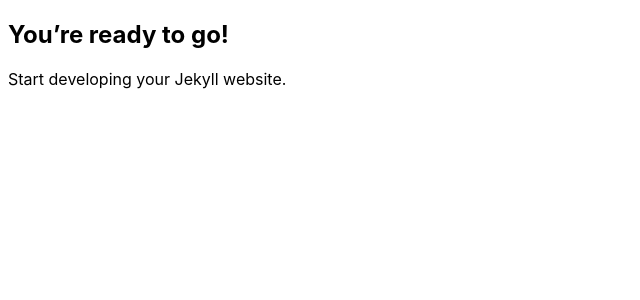
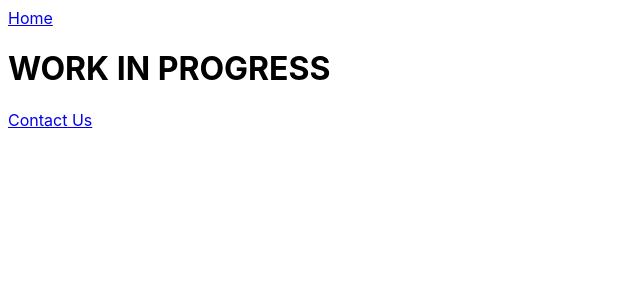
Before and after one commit to kodekafe-spill/website, a Jekyll site: the page built from index.html, in a window 1280 px wide. Shown: the top 300 px of the page, without its empty margins (0-640 px from the left). Built offline with Jekyll 4.4.1, drawn with Linux system fonts in a browser that asks for light colours.

Commit message:
Lots of changes

```diff
--- a/_config.yml
+++ b/_config.yml
@@ -1,3 +1,3 @@
-url: "" # the base hostname & protocol for your site, e.g. http://example.com
-baseurl: "" # the subpath of your site, e.g. /blog
-title: "" # the name of your site, e.g. ACME Corp.
+url: "https://kodekafe.netlify.com" # the base hostname & protocol for your site, e.g. http://example.com
+baseurl: "/" # the subpath of your site, e.g. /blog
+title: "KodeKafe" # the name of your site, e.g. ACME Corp.
--- /dev/null
+++ b/_includes/footer.html
@@ -0,0 +1,3 @@
+<footer>
+  <a href="/contact">Contact Us</a>
+</footer>
--- /dev/null
+++ b/_includes/header.html
@@ -0,0 +1,3 @@
+<header>
+  <a href="/">Home</a>
+</header>
--- a/_layouts/default.html
+++ b/_layouts/default.html
@@ -7,6 +7,8 @@
     <link rel="stylesheet" href="{{ "/assets/css/main.css" | relative_url }}">
   </head>
   <body>
+    {%- include header.html -%}
     {{ content}}
+    {%- include footer.html -%}
   </body>
 </html>
--- a/_sass/main.scss
+++ b/_sass/main.scss
@@ -7,3 +7,7 @@ body {
   color: $bodyColor;
   font-family: $bodyFont;
 }
+
+@import
+  "chunks/footer",
+  "chunks/header";
--- /dev/null
+++ b/contact/index.html
@@ -0,0 +1,6 @@
+---
+layout: default
+title: "Contact Us"
+---
+
+<h1>WORK IN PROGRESS!</h1>
--- /dev/null
+++ b/index.html
@@ -0,0 +1,6 @@
+---
+layout: default
+title: "Work in progress"
+---
+
+<h1>WORK IN PROGRESS</h1>
--- a/index.md
+++ /dev/null
@@ -1,8 +0,0 @@
----
-layout: default
-title: "Happy Jekylling!"
----
-
-## You're ready to go!
-
-Start developing your Jekyll website.
```
Also changed, not shown: Gemfile.lock, _sass/chunks/footer.scss (added), _sass/chunks/header.scss (added), 1 other file.
